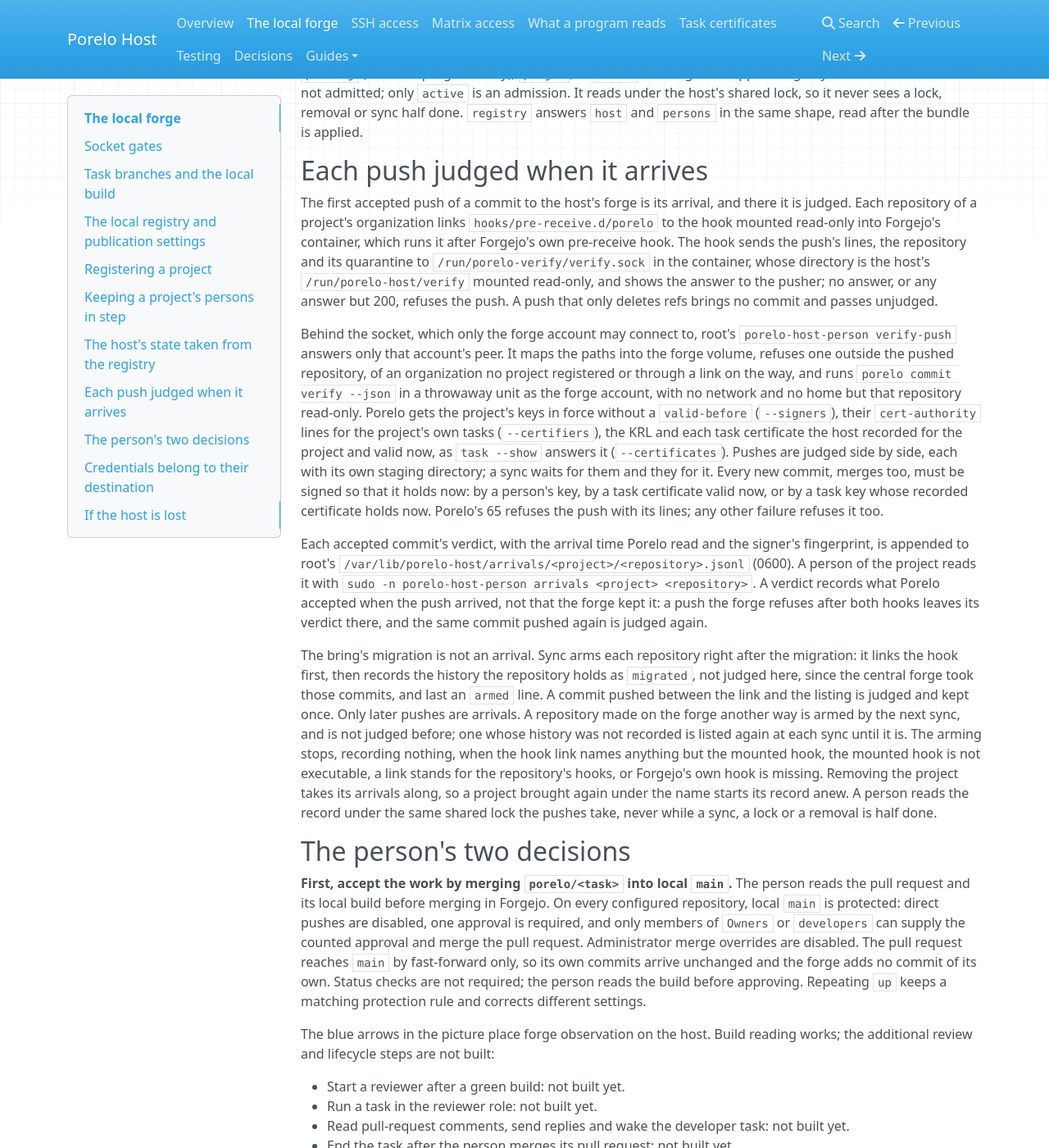
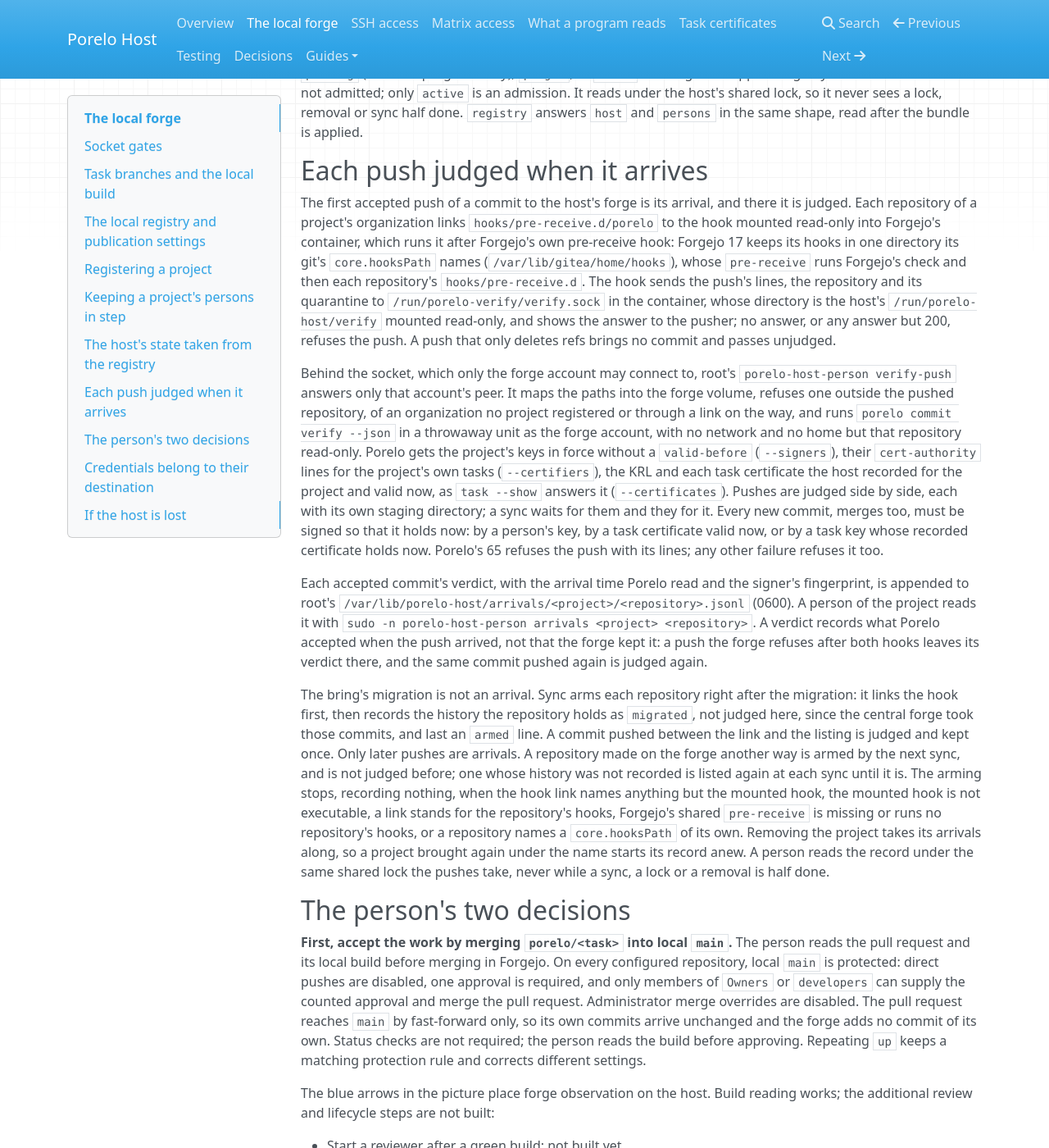
Before and after one commit to porelo-ai/porelo-host, an MkDocs documentation site: the page built from doc/local-forge.md, in a window 1280 px wide and 1400 px high, scrolled down 8849 px. Shown: the whole window at 82% size. Built offline with MkDocs 1.6.1, drawn with Linux system fonts in a browser that asks for light colours; nearby versions of some CDN libraries.

Commit message:
Arm through Forgejo 17's shared hooks, not a hook in the repository
Assisted-by: Claude Code, claude-opus-5-5

```diff
--- a/doc/local-forge.md
+++ b/doc/local-forge.md
@@ -295,7 +295,9 @@ after the bundle is applied.
 
 The first accepted push of a commit to the host's forge is its arrival, and there it is judged. Each repository of a
 project's organization links `hooks/pre-receive.d/porelo` to the hook mounted read-only into Forgejo's container,
-which runs it after Forgejo's own pre-receive hook. The hook sends the push's lines, the repository and its quarantine
+which runs it after Forgejo's own pre-receive hook: Forgejo 17 keeps its hooks in one directory its git's
+`core.hooksPath` names (`/var/lib/gitea/home/hooks`), whose `pre-receive` runs Forgejo's check and then each
+repository's `hooks/pre-receive.d`. The hook sends the push's lines, the repository and its quarantine
 to `/run/porelo-verify/verify.sock` in the container, whose directory is the host's `/run/porelo-host/verify` mounted
 read-only, and shows the answer to the pusher; no answer, or any answer but 200, refuses the push. A push that only
 deletes refs brings no commit and passes unjudged.
@@ -323,7 +325,8 @@ commits, and last an `armed` line. A commit pushed between the link and the list
 later pushes are arrivals. A repository made on the forge another way is armed by the next sync, and is not judged
 before; one whose history was not recorded is listed again at each sync until it is. The arming stops, recording
 nothing, when the hook link names anything but the mounted hook, the mounted hook is not executable, a link stands
-for the repository's hooks, or Forgejo's own hook is missing. Removing the project takes its arrivals along, so a
+for the repository's hooks, Forgejo's shared `pre-receive` is missing or runs no repository's hooks, or a repository
+names a `core.hooksPath` of its own. Removing the project takes its arrivals along, so a
 project brought again under the name starts its record anew. A person reads the record under the same shared lock
 the pushes take, never while a sync, a lock or a removal is half done.
 
```
Also changed, not shown: CHANGELOG.md (+3 -2 lines), 2 other files.
